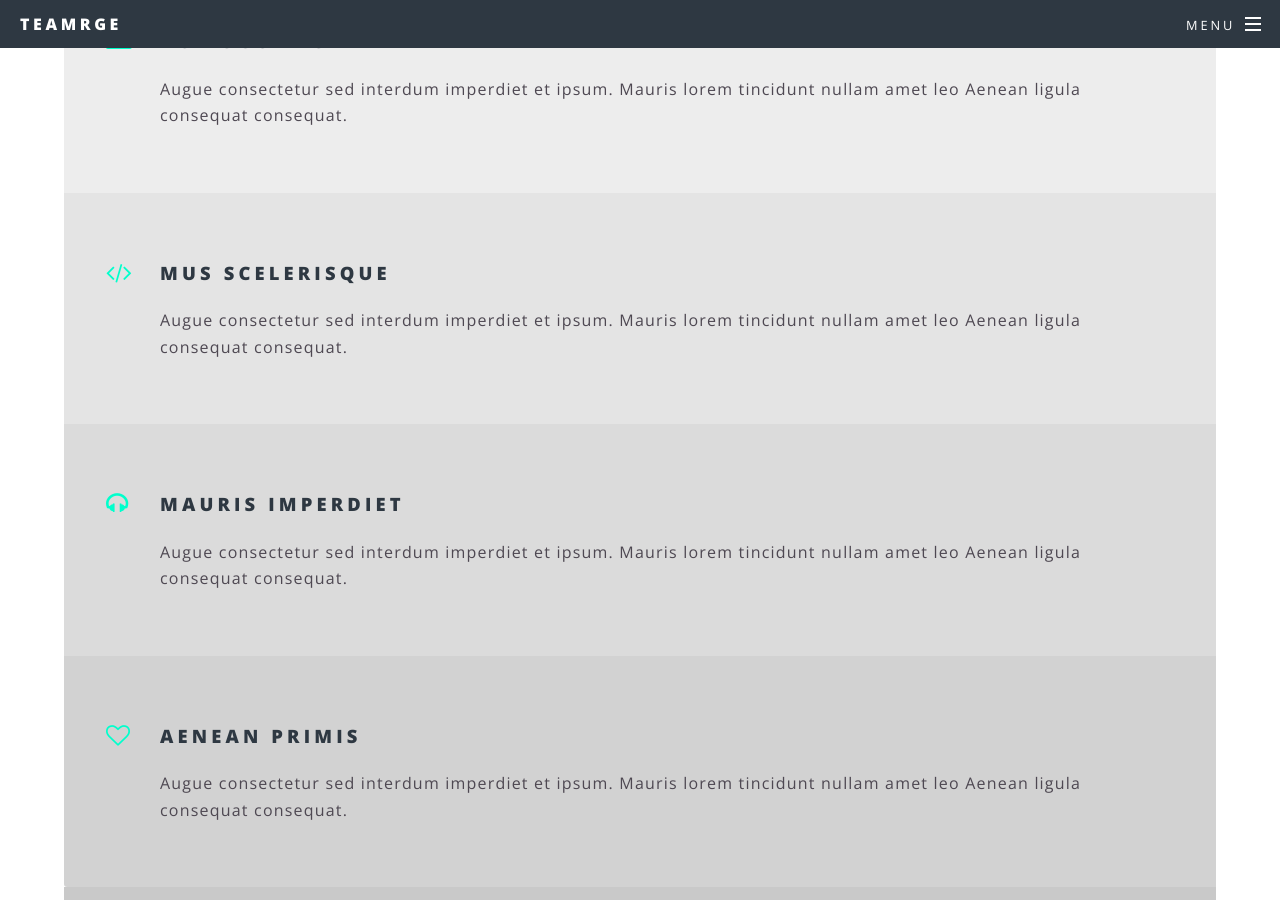
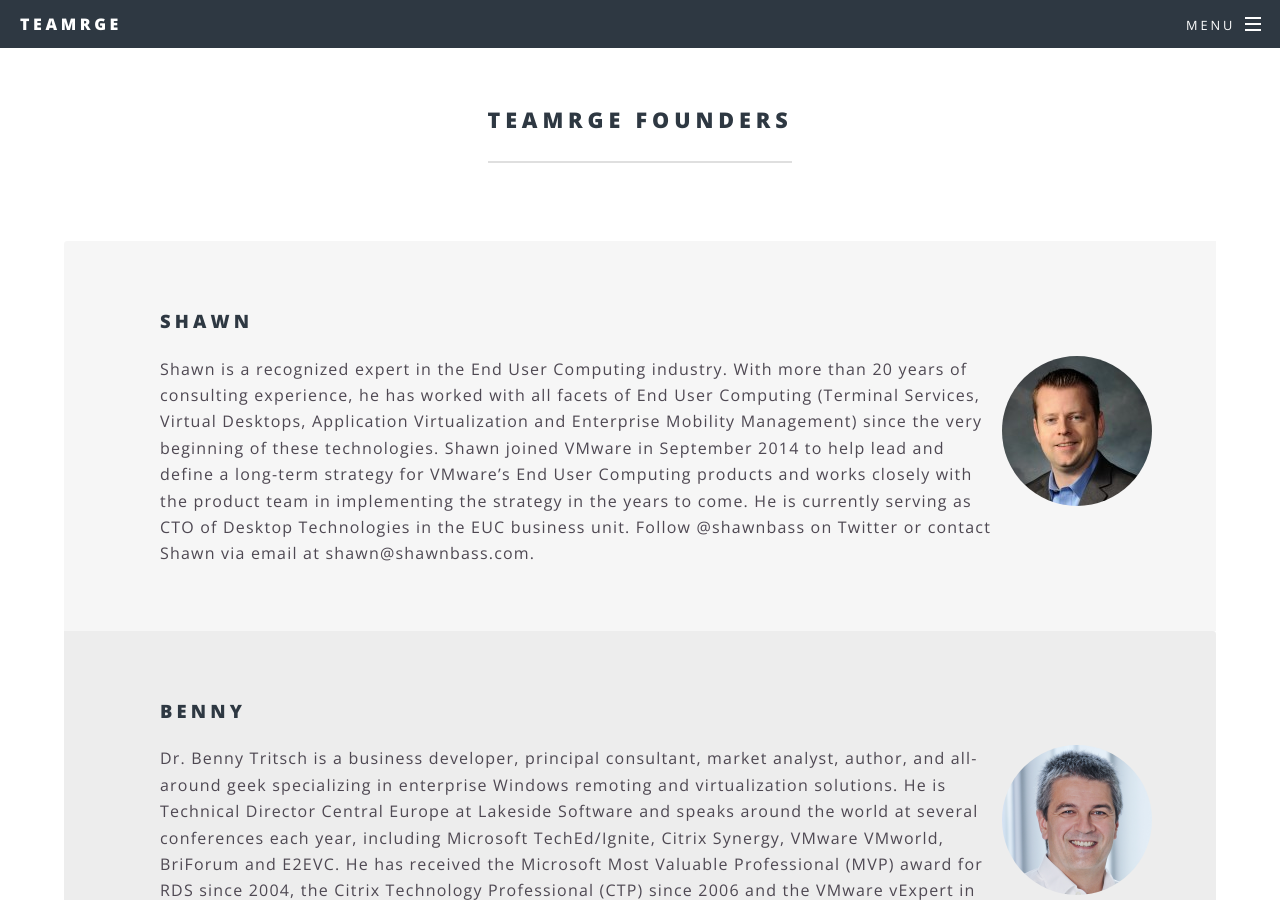
Before and after one commit to TeamRGE/teamrge-website, a Jekyll site: the page built from index.html, in a window 1280 px wide and 900 px high, scrolled down 2627 px. Built offline with Jekyll 4.4.1, drawn with Linux system fonts in a browser that asks for light colours; some of the changed text lies outside the part shown.

Commit message:
Basic layout

```diff
--- a/index.html
+++ b/index.html
@@ -6,9 +6,9 @@
 						<div class="inner">
 							<h2>{{ site.title }}</h2>
 							<p>{{ site.description | markdownify }}</p>
-							<ul class="actions">
+							<!-- <ul class="actions">
 								<li><a href="#" class="button special">Activate</a></li>
-							</ul>
+							</ul> -->
 						</div>
 						<a href="#one" class="more scrolly">Learn More</a>
 					</section>
@@ -17,15 +17,13 @@
 					<section id="one" class="wrapper style1 special">
 						<div class="inner">
 							<header class="major">
-								<h2>Arcu aliquet vel lobortis ata nisl<br />
-								eget augue amet aliquet nisl cep donec</h2>
-								<p>Aliquam ut ex ut augue consectetur interdum. Donec amet imperdiet eleifend<br />
-								fringilla tincidunt. Nullam dui leo Aenean mi ligula, rhoncus ullamcorper.</p>
+								<h2>Goals</h2>
+								<p>TeamRGE is a community group of industry experts with focus on Remoting Graphics for Virtual Desktops and Applications. The goal of this group of thought leaders is to share unbiased and independent knowledge via blog posts, white papers, videos and presentations at local and international events.</p>
 							</header>
 							<ul class="icons major">
-								<li><span class="icon fa-diamond major style1"><span class="label">Lorem</span></span></li>
-								<li><span class="icon fa-heart-o major style2"><span class="label">Ipsum</span></span></li>
-								<li><span class="icon fa-code major style3"><span class="label">Dolor</span></span></li>
+								<li><span class="icon fa-share major style1"><span class="label">Share</span></span></li>
+								<li><span class="icon fa-heart-o major style2"><span class="label">Teach</span></span></li>
+								<li><span class="icon fa-code major style3"><span class="label">Code</span></span></li>
 							</ul>
 						</div>
 					</section>
@@ -33,60 +31,60 @@
 				<!-- Two -->
 					<section id="two" class="wrapper alt style2">
 						<section class="spotlight">
-							<div class="image"><img src="images/pic01.jpg" alt="" /></div><div class="content">
-								<h2>Magna primis lobortis<br />
-								sed ullamcorper</h2>
-								<p>Aliquam ut ex ut augue consectetur interdum. Donec hendrerit imperdiet. Mauris eleifend fringilla nullam aenean mi ligula.</p>
+							<div class="image"><img src="assets/images/pic01.jpg" alt="" /></div><div class="content">
+								<div class="quote">
+									<p>User Experience is king. GPU capabilities and blazing fast solid state storage is the standard for a modern virtual workspace!</p>
+								</div>
+								<p>Ruben Spruijt, Field CTO | MVP, vExpert</p>
 							</div>
 						</section>
 						<section class="spotlight">
-							<div class="image"><img src="images/pic02.jpg" alt="" /></div><div class="content">
-								<h2>Tortor dolore feugiat<br />
-								elementum magna</h2>
-								<p>Aliquam ut ex ut augue consectetur interdum. Donec hendrerit imperdiet. Mauris eleifend fringilla nullam aenean mi ligula.</p>
+							<div class="image"><img src="assets/images/pic02.jpg" alt="" /></div><div class="content">
+								<div class="quote">
+									<p>Given the improvements that a GPU provides to a virtual desktop it’s not a question of whether or not you’ll use GPUs in virtual desktops but rather when you’ll use them.</p>
+								</div>
+								<p>Shawn Bass - EUC CTO of Desktop Technologies - VMware</p>
 							</div>
 						</section>
 						<section class="spotlight">
-							<div class="image"><img src="images/pic03.jpg" alt="" /></div><div class="content">
-								<h2>Augue eleifend aliquet<br />
-								sed condimentum</h2>
-								<p>Aliquam ut ex ut augue consectetur interdum. Donec hendrerit imperdiet. Mauris eleifend fringilla nullam aenean mi ligula.</p>
+							<div class="image"><img src="assets/images/pic03.jpg" alt="" /></div><div class="content">
+								<div class="quote">
+									<p>Modern applications window managers and browsers benefit from a GPU which massively improves user experience. In the near future ‘GPU inside’ will be the standard for every Virtual Desktop solution.</p>
+								</div>
+								<p>Dr. Benny Tritsch | speaker, author, blogger</p>
 							</div>
 						</section>
 					</section>
 
 				<!-- Three -->
+
+
 					<section id="three" class="wrapper style3 special">
 						<div class="inner">
 							<header class="major">
-								<h2>Accumsan mus tortor nunc aliquet</h2>
-								<p>Aliquam ut ex ut augue consectetur interdum. Donec amet imperdiet eleifend<br />
-								fringilla tincidunt. Nullam dui leo Aenean mi ligula, rhoncus ullamcorper.</p>
+								<h2>TeamRGE Founders</h2>
 							</header>
 							<ul class="features">
-								<li class="icon fa-paper-plane-o">
-									<h3>Arcu accumsan</h3>
-									<p>Augue consectetur sed interdum imperdiet et ipsum. Mauris lorem tincidunt nullam amet leo Aenean ligula consequat consequat.</p>
+								<li>
+									<h3>Shawn</h3>
+									<div class="picture">
+										<img src="assets/images/members/shawn.jpg" alt="" />
+									</div>
+									<p>Shawn is a recognized expert in the End User Computing industry. With more than 20 years of consulting experience, he has worked with all facets of End User Computing (Terminal Services, Virtual Desktops, Application Virtualization and Enterprise Mobility Management) since the very beginning of these technologies. Shawn joined VMware in September 2014 to help lead and define a long-term strategy for VMware’s End User Computing products and works closely with the product team in implementing the strategy in the years to come. He is currently serving as CTO of Desktop Technologies in the EUC business unit. Follow @shawnbass on Twitter or contact Shawn via email at shawn@shawnbass.com.</p>
 								</li>
-								<li class="icon fa-laptop">
-									<h3>Ac Augue Eget</h3>
-									<p>Augue consectetur sed interdum imperdiet et ipsum. Mauris lorem tincidunt nullam amet leo Aenean ligula consequat consequat.</p>
+								<li>
+									<h3>Benny</h3>
+									<div class="picture">
+										<img src="assets/images/members/benny.png" alt="" />
+									</div>
+									<p>Dr. Benny Tritsch is a business developer, principal consultant, market analyst, author, and all-around geek specializing in enterprise Windows remoting and virtualization solutions. He is Technical Director Central Europe at Lakeside Software and speaks around the world at several conferences each year, including Microsoft TechEd/Ignite, Citrix Synergy, VMware VMworld, BriForum and E2EVC. He has received the Microsoft Most Valuable Professional (MVP) award for RDS since 2004, the Citrix Technology Professional (CTP) since 2006 and the VMware vExpert in 2015. If you want to know more about Benny’s activities in the virtualization community, check out his website at www.DrTritsch.com or follow @drtritsch on Twitter.</p>
 								</li>
-								<li class="icon fa-code">
-									<h3>Mus Scelerisque</h3>
-									<p>Augue consectetur sed interdum imperdiet et ipsum. Mauris lorem tincidunt nullam amet leo Aenean ligula consequat consequat.</p>
-								</li>
-								<li class="icon fa-headphones">
-									<h3>Mauris Imperdiet</h3>
-									<p>Augue consectetur sed interdum imperdiet et ipsum. Mauris lorem tincidunt nullam amet leo Aenean ligula consequat consequat.</p>
-								</li>
-								<li class="icon fa-heart-o">
-									<h3>Aenean Primis</h3>
-									<p>Augue consectetur sed interdum imperdiet et ipsum. Mauris lorem tincidunt nullam amet leo Aenean ligula consequat consequat.</p>
-								</li>
-								<li class="icon fa-flag-o">
-									<h3>Tortor Ut</h3>
-									<p>Augue consectetur sed interdum imperdiet et ipsum. Mauris lorem tincidunt nullam amet leo Aenean ligula consequat consequat.</p>
+								<li>
+									<h3>Ruben</h3>
+									<div class="picture">
+										<img src="assets/images/members/ruben.jpg" alt="" />
+									</div>
+									<p>Ruben Spruijt is Field Chief Technology Officer at Frame, responsible for driving vision, technology evangelism and thought leadership with Frame customers, partners, and communities. Mr. Spruijt is a well-regarded author, speaker, market analyst, technologist, and all-around geek. An established industry leader and luminary. He is a Microsoft Most Valuable Professional (MVP), NVIDIA GRID Community Advisors, VMware vExpert and was in the Citrix CTP program from 2008-2017. He has presented more than 350 sessions at national and international events such as BriForum, Citrix iForum Japan, Citrix Synergy, Gartner Catalyst, Microsoft Ignite, Microsoft TechEd, NVIDIA GTC, and VMworld. Mr. Spruijt founded several independent industry analysis bodies including Project Virtual Reality Check (VRC), Team Remote Graphics Experts (TeamRGE), AppVirtGURU and WhatMatrix. He has written and co-authored multiple disruptive ‘Smackdown’ research whitepapers.  Ruben is an advisor for various start-ups in mobile, community Cloud industry and Remote User Experience Analytics.He is based in the Netherlands where he lives with his wife and three kids. To contact Ruben directly send an email to ruben@rspruijt.com or follow Ruben on Twitter: @rspruijt.</p>
 								</li>
 							</ul>
 						</div>
```
